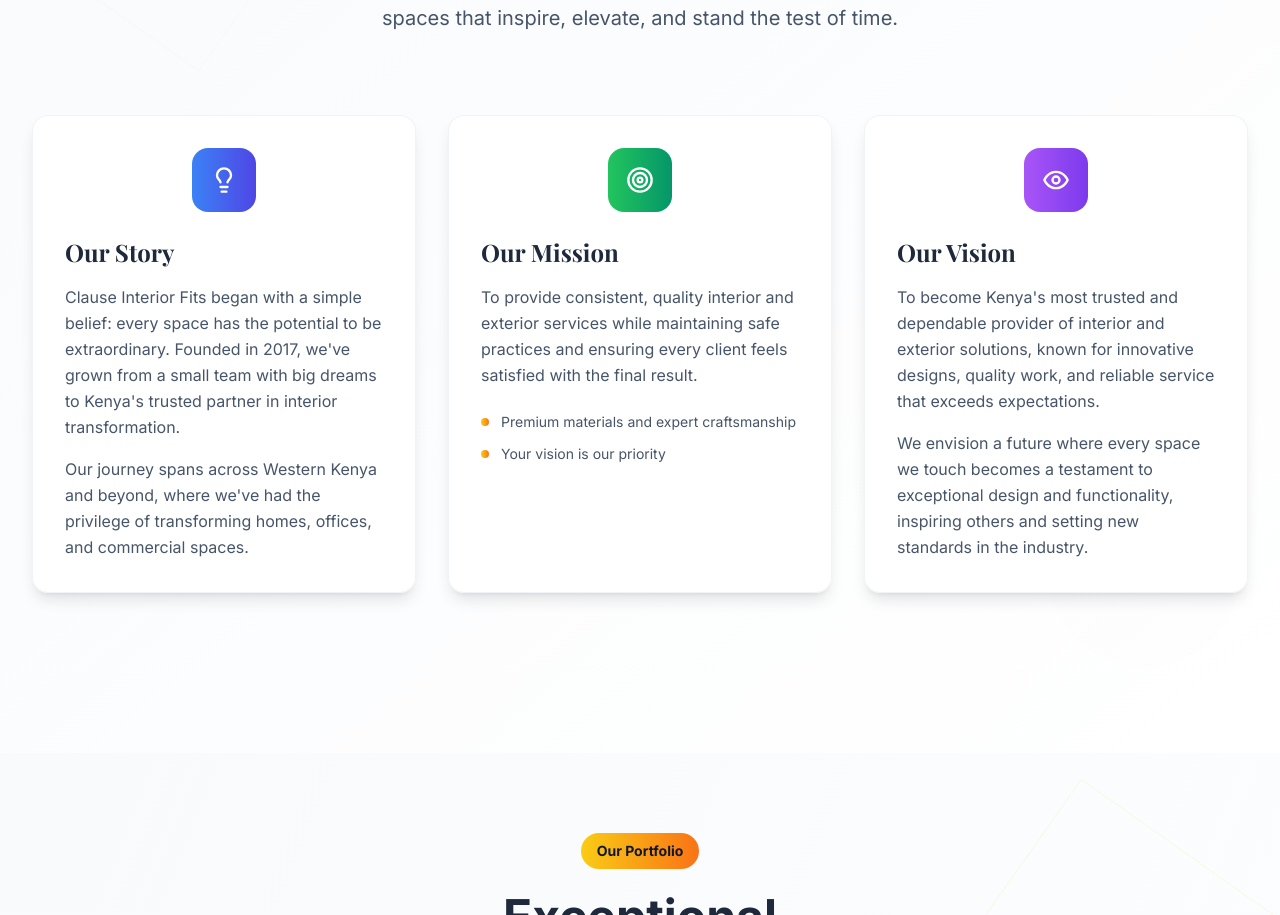
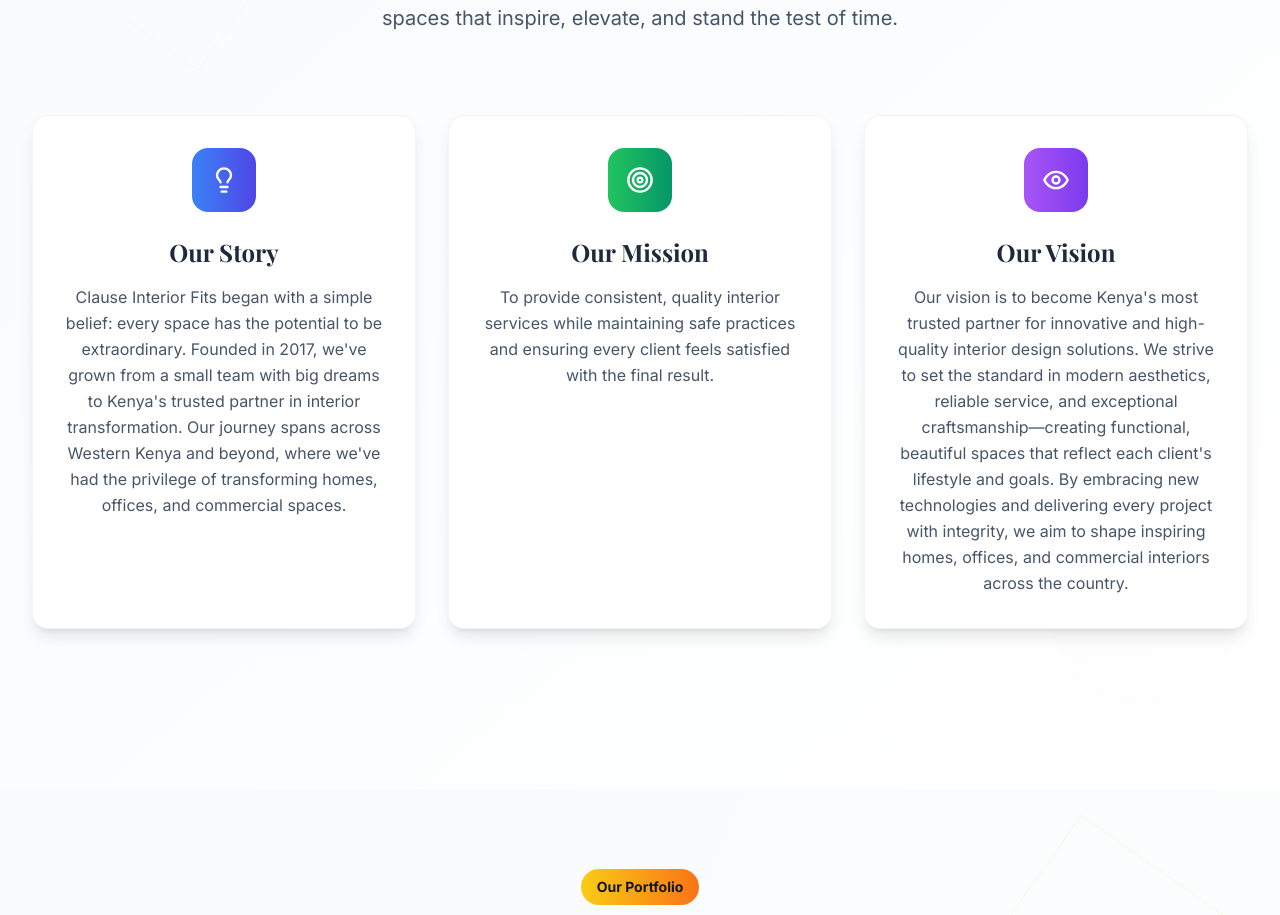
Before and after one commit to kevwasonga/K_Builders, a React (Vite) app: page / in a window 1280 px wide. Shown: the part 1111-2026 px from the top of the page. Built offline with nearby package versions, Linux system fonts and the light colour scheme.

Commit message:
Remove exterior from Mission statement and convert paragraphs to blocky structure

```diff
--- a/src/components/About.tsx
+++ b/src/components/About.tsx
@@ -27,63 +27,41 @@ function About() {
         {/* Three Column Layout */}
         <div className="grid md:grid-cols-3 gap-8 mb-20">
           {/* Our Story */}
-          <div className="card-elegant">
+          <div className="card-elegant text-center">
             <div className="flex justify-center mb-6">
               <div className="w-16 h-16 bg-gradient-to-r from-blue-500 to-indigo-600 rounded-2xl flex items-center justify-center">
                 <Lightbulb size={28} className="text-white" />
               </div>
             </div>
             <h3 className="text-2xl font-display font-bold text-slate-800 mb-4">Our Story</h3>
-            <p className="text-slate-600 leading-relaxed mb-4">
-              Clause Interior Fits began with a simple belief: every space has the potential to be extraordinary.
-              Founded in 2017, we've grown from a small team with big dreams to Kenya's trusted partner in
-              interior transformation.
-            </p>
             <p className="text-slate-600 leading-relaxed">
-              Our journey spans across Western Kenya and beyond, where we've had the privilege of transforming
-              homes, offices, and commercial spaces.
+              Clause Interior Fits began with a simple belief: every space has the potential to be extraordinary. Founded in 2017, we've grown from a small team with big dreams to Kenya's trusted partner in interior transformation. Our journey spans across Western Kenya and beyond, where we've had the privilege of transforming homes, offices, and commercial spaces.
             </p>
           </div>
 
           {/* Mission */}
-          <div className="card-elegant">
+          <div className="card-elegant text-center">
             <div className="flex justify-center mb-6">
               <div className="w-16 h-16 bg-gradient-to-r from-green-500 to-emerald-600 rounded-2xl flex items-center justify-center">
                 <Target size={28} className="text-white" />
               </div>
             </div>
             <h3 className="text-2xl font-display font-bold text-slate-800 mb-4">Our Mission</h3>
-            <p className="text-slate-600 leading-relaxed mb-6">
-              To provide consistent, quality interior and exterior services while maintaining safe practices
-              and ensuring every client feels satisfied with the final result.
+            <p className="text-slate-600 leading-relaxed">
+              To provide consistent, quality interior services while maintaining safe practices and ensuring every client feels satisfied with the final result.
             </p>
-            <div className="space-y-3">
-              <div className="flex items-center">
-                <div className="w-2 h-2 bg-gradient-to-r from-yellow-400 to-orange-500 rounded-full mr-3"></div>
-                <span className="text-sm text-slate-600">Premium materials and expert craftsmanship</span>
-              </div>
-              <div className="flex items-center">
-                <div className="w-2 h-2 bg-gradient-to-r from-yellow-400 to-orange-500 rounded-full mr-3"></div>
-                <span className="text-sm text-slate-600">Your vision is our priority</span>
-              </div>
-            </div>
           </div>
 
           {/* Vision */}
-          <div className="card-elegant">
+          <div className="card-elegant text-center">
             <div className="flex justify-center mb-6">
               <div className="w-16 h-16 bg-gradient-to-r from-purple-500 to-violet-600 rounded-2xl flex items-center justify-center">
                 <Eye size={28} className="text-white" />
               </div>
             </div>
             <h3 className="text-2xl font-display font-bold text-slate-800 mb-4">Our Vision</h3>
-            <p className="text-slate-600 leading-relaxed mb-4">
-              To become Kenya's most trusted and dependable provider of interior and exterior solutions,
-              known for innovative designs, quality work, and reliable service that exceeds expectations.
-            </p>
             <p className="text-slate-600 leading-relaxed">
-              We envision a future where every space we touch becomes a testament to exceptional design
-              and functionality, inspiring others and setting new standards in the industry.
+              Our vision is to become Kenya's most trusted partner for innovative and high-quality interior design solutions. We strive to set the standard in modern aesthetics, reliable service, and exceptional craftsmanship—creating functional, beautiful spaces that reflect each client's lifestyle and goals. By embracing new technologies and delivering every project with integrity, we aim to shape inspiring homes, offices, and commercial interiors across the country.
             </p>
           </div>
 
```
